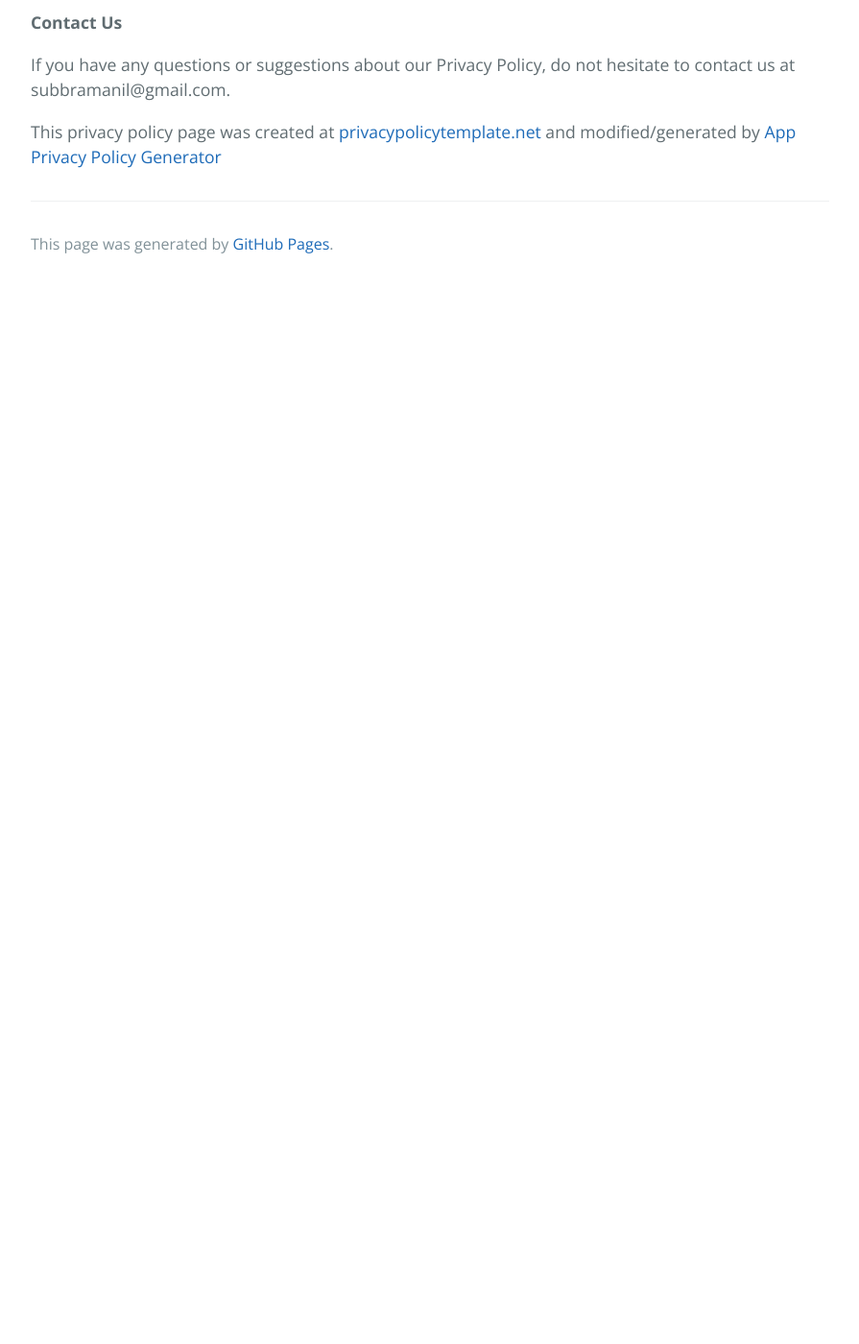
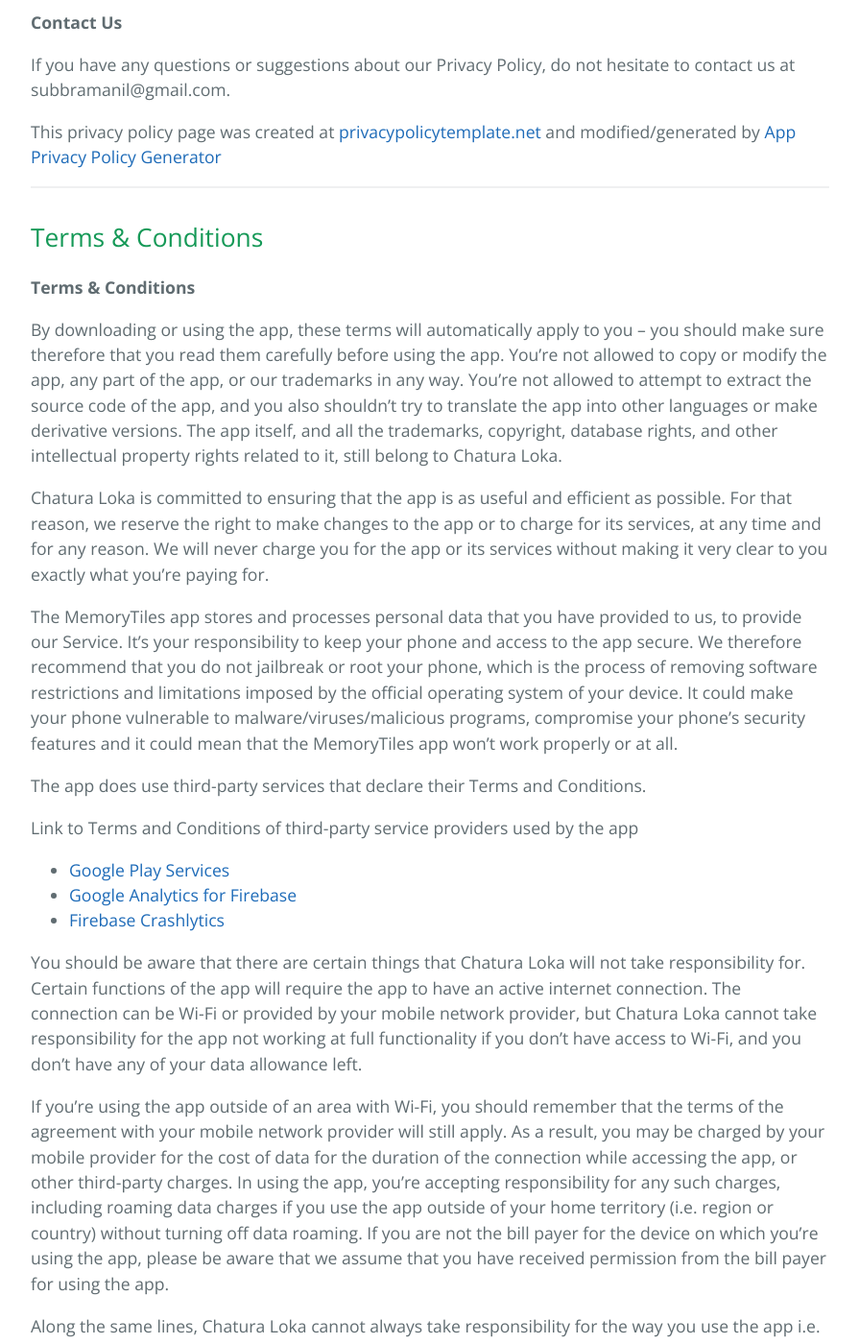
Before and after one commit to chaturaloka/chaturaloka.github.io, a Jekyll site: the page built from index.md, in a window 1280 px wide and 1400 px high, scrolled down 2621 px. Shown: the whole window at 96% size, without its empty margins (192-1087 px from the left). Built offline with Jekyll 4.4.1, drawn with Linux system fonts in a browser that asks for light colours; before the commit the page ends 2919 px from its top, so only the background shows below that; some of the changed text lies outside the part shown.

Commit message:
feat: adds T&C

```diff
--- a/index.md
+++ b/index.md
@@ -2,7 +2,7 @@
 layout: default
 ---
 
-# Privacy Policy
+# Chatura Loka
 
 **Privacy Policy**
 
@@ -70,3 +70,47 @@ This policy is effective as of 2022-07-10
 If you have any questions or suggestions about our Privacy Policy, do not hesitate to contact us at subbramanil@gmail.com.
 
 This privacy policy page was created at [privacypolicytemplate.net](https://privacypolicytemplate.net) and modified/generated by [App Privacy Policy Generator](https://app-privacy-policy-generator.nisrulz.com/)
+
+---
+
+## Terms & Conditions
+
+**Terms & Conditions**
+
+By downloading or using the app, these terms will automatically apply to you – you should make sure therefore that you read them carefully before using the app. You’re not allowed to copy or modify the app, any part of the app, or our trademarks in any way. You’re not allowed to attempt to extract the source code of the app, and you also shouldn’t try to translate the app into other languages or make derivative versions. The app itself, and all the trademarks, copyright, database rights, and other intellectual property rights related to it, still belong to Chatura Loka.
+
+Chatura Loka is committed to ensuring that the app is as useful and efficient as possible. For that reason, we reserve the right to make changes to the app or to charge for its services, at any time and for any reason. We will never charge you for the app or its services without making it very clear to you exactly what you’re paying for.
+
+The MemoryTiles app stores and processes personal data that you have provided to us, to provide our Service. It’s your responsibility to keep your phone and access to the app secure. We therefore recommend that you do not jailbreak or root your phone, which is the process of removing software restrictions and limitations imposed by the official operating system of your device. It could make your phone vulnerable to malware/viruses/malicious programs, compromise your phone’s security features and it could mean that the MemoryTiles app won’t work properly or at all.
+
+The app does use third-party services that declare their Terms and Conditions.
+
+Link to Terms and Conditions of third-party service providers used by the app
+
+*   [Google Play Services](https://policies.google.com/terms)
+*   [Google Analytics for Firebase](https://firebase.google.com/terms/analytics)
+*   [Firebase Crashlytics](https://firebase.google.com/terms/crashlytics)
+
+You should be aware that there are certain things that Chatura Loka will not take responsibility for. Certain functions of the app will require the app to have an active internet connection. The connection can be Wi-Fi or provided by your mobile network provider, but Chatura Loka cannot take responsibility for the app not working at full functionality if you don’t have access to Wi-Fi, and you don’t have any of your data allowance left.
+
+If you’re using the app outside of an area with Wi-Fi, you should remember that the terms of the agreement with your mobile network provider will still apply. As a result, you may be charged by your mobile provider for the cost of data for the duration of the connection while accessing the app, or other third-party charges. In using the app, you’re accepting responsibility for any such charges, including roaming data charges if you use the app outside of your home territory (i.e. region or country) without turning off data roaming. If you are not the bill payer for the device on which you’re using the app, please be aware that we assume that you have received permission from the bill payer for using the app.
+
+Along the same lines, Chatura Loka cannot always take responsibility for the way you use the app i.e. You need to make sure that your device stays charged – if it runs out of battery and you can’t turn it on to avail the Service, Chatura Loka cannot accept responsibility.
+
+With respect to Chatura Loka’s responsibility for your use of the app, when you’re using the app, it’s important to bear in mind that although we endeavor to ensure that it is updated and correct at all times, we do rely on third parties to provide information to us so that we can make it available to you. Chatura Loka accepts no liability for any loss, direct or indirect, you experience as a result of relying wholly on this functionality of the app.
+
+At some point, we may wish to update the app. The app is currently available on Android – the requirements for the system(and for any additional systems we decide to extend the availability of the app to) may change, and you’ll need to download the updates if you want to keep using the app. Chatura Loka does not promise that it will always update the app so that it is relevant to you and/or works with the Android version that you have installed on your device. However, you promise to always accept updates to the application when offered to you, We may also wish to stop providing the app, and may terminate use of it at any time without giving notice of termination to you. Unless we tell you otherwise, upon any termination, (a) the rights and licenses granted to you in these terms will end; (b) you must stop using the app, and (if needed) delete it from your device.
+
+**Changes to This Terms and Conditions**
+
+We may update our Terms and Conditions from time to time. Thus, you are advised to review this page periodically for any changes. We will notify you of any changes by posting the new Terms and Conditions on this page.
+
+These terms and conditions are effective as of 2022-07-10
+
+**Contact Us**
+
+If you have any questions or suggestions about our Terms and Conditions, do not hesitate to contact us at subbramanil@gmail.com.
+
+This Terms and Conditions page was generated by [App Privacy Policy Generator](https://app-privacy-policy-generator.nisrulz.com/)
+
+---
```
